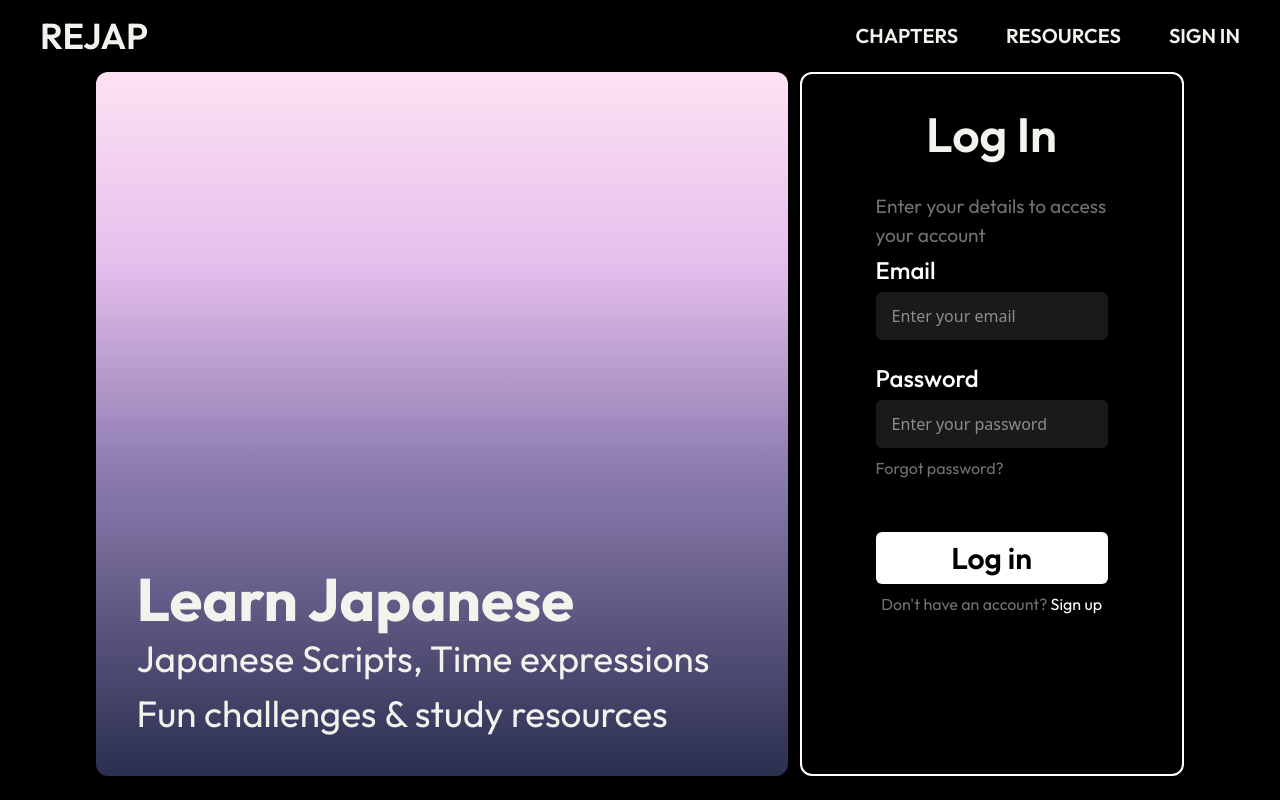
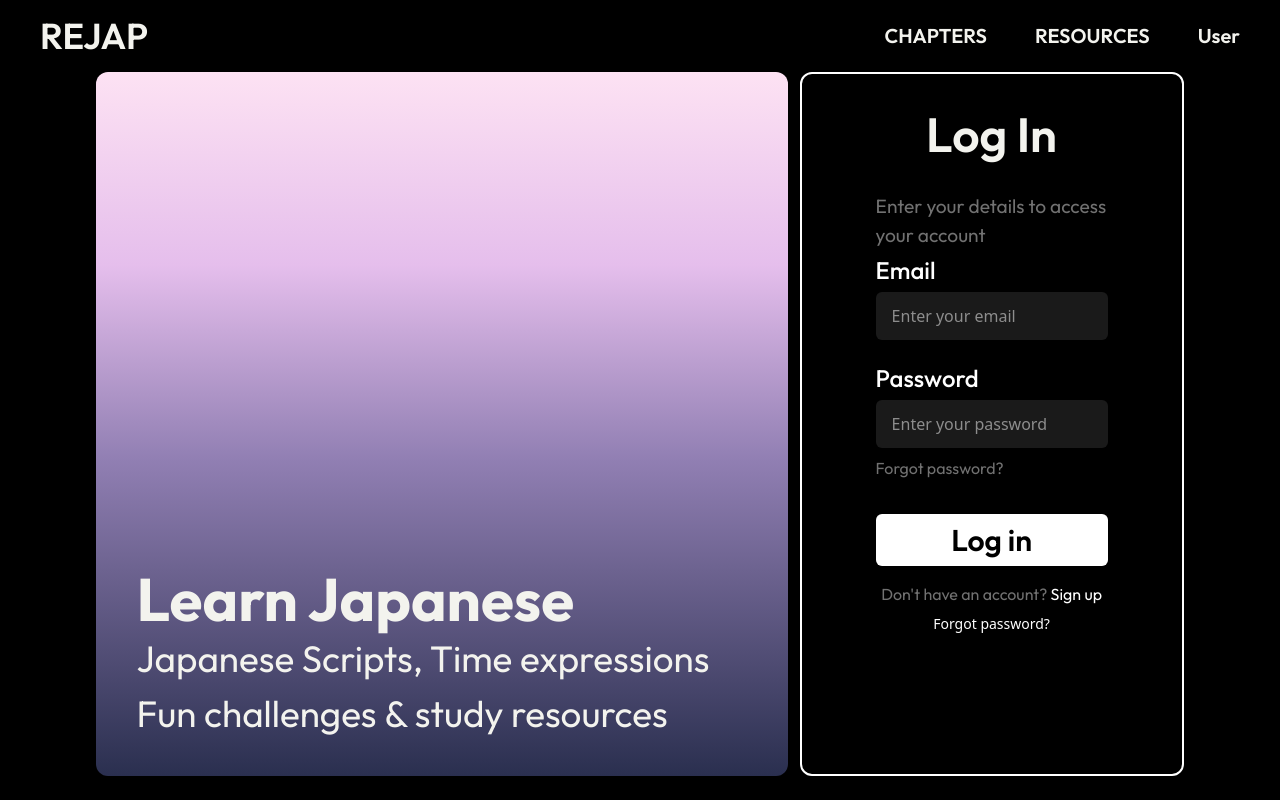
Before and after one commit to Kanishak-xd/rejap, a React (Vite) app: page /sign-in in a window 1280 px wide. Built offline with nearby package versions, Linux system fonts and the light colour scheme; no server answers; the database is empty; sample sign-in values are in the browser's storage; a web font is replaced by a local one.

Commit message:
implemented authentication working with firebase

```diff
--- a/src/components/Navbar.jsx
+++ b/src/components/Navbar.jsx
@@ -1,12 +1,57 @@
+import { useEffect, useState } from "react";
+import { Link } from "react-router-dom";
+import { auth } from "../firebase";
+import { onAuthStateChanged, signOut } from "firebase/auth";
+import { doc, getDoc } from "firebase/firestore";
+import { db } from "../firebase";
+
 export default function Navbar() {
+    const [username, setUsername] = useState(null);
+
+    useEffect(() => {
+        const unsubscribe = onAuthStateChanged(auth, async (user) => {
+            if (user) {
+                try {
+                    const docRef = doc(db, "users", user.uid);
+                    const docSnap = await getDoc(docRef);
+                    if (docSnap.exists()) {
+                        setUsername(docSnap.data().username || "User");
+                    } else {
+                        setUsername("User");
+                    }
+                } catch (err) {
+                    console.error("Failed to fetch username:", err);
+                    setUsername("User");
+                }
+            } else {
+                setUsername(null);
+            }
+        });
+
+        return () => unsubscribe();
+    }, []);
+
+    const handleLogout = async () => {
+        await signOut(auth);
+        setUsername(null);
+    };
+
     return (
-        <nav className="text-[#F3F3EE] font-outfit flex justify-between items-center px-10 py-4 fixed top-0 left-0 w-full z-99">
-            <a href="/" className="text-inherit text-4xl font-semibold">REJAP</a>
+        <nav className="text-[#F3F3EE] font-outfit flex justify-between items-center px-10 py-4 fixed top-0 left-0 w-full z-50 bg-[#000]">
+            <Link to="/" className="text-inherit text-4xl font-semibold">
+                REJAP
+            </Link>
             <ul className="text-xl font-semibold flex justify-between items-center gap-12">
-                <li><a href="/chapters">CHAPTERS</a></li>
-                <li><a href="/resources">RESOURCES</a></li>
-                <li><a href="/log-in">SIGN IN</a></li>
+                <li><Link to="/chapters">CHAPTERS</Link></li>
+                <li><Link to="/resources">RESOURCES</Link></li>
+                {username ? (
+                    <li className="flex items-center gap-4">
+                        <span>{username}</span>
+                    </li>
+                ) : (
+                    <li><Link to="/sign-in">SIGN IN</Link></li>
+                )}
             </ul>
         </nav>
-    )
+    );
 }
--- a/src/pages/SignIn/rightFrame/rightFrameComps/logInComps/logInEmail.jsx
+++ b/src/pages/SignIn/rightFrame/rightFrameComps/logInComps/logInEmail.jsx
@@ -1,11 +1,11 @@
 import React from 'react'
 
-export default function LogInEmail() {
+export default function LogInEmail({ email, setEmail }) {
   return (
     <div className='w-full h-[20%] flex flex-col justify-center items-start'>
       <h2 className='font-outfit font-medium text-[1.5rem] text-white cursor-default mb-1'>Email</h2>
       <input
-        type="text" placeholder="Enter your email"
+        type="text" placeholder="Enter your email" value={email} onChange={(e) => setEmail(e.target.value)}
         className="w-full px-4 h-12 rounded-md bg-[#1A1A1A] text-white focus:outline-none focus:ring-2 focus:ring-white"
       />
     </div>
--- a/src/pages/SignIn/rightFrame/rightFrameComps/logInComps/logInFooter.jsx
+++ b/src/pages/SignIn/rightFrame/rightFrameComps/logInComps/logInFooter.jsx
@@ -1,17 +1,24 @@
 import React from 'react'
 
-export default function LogInFooter({ setMode }) {
+export default function LogInFooter({ setMode, handleLogin, status }) {
   return (
     <div className='w-full h-[10%] flex flex-col justify-center items-center'>
-      <a href="#" className="w-full text-center mt-8 bg-white text-black font-outfit font-semibold text-3xl/13 rounded-md cursor-pointer hover:-translate-y-0.5 transition-transform duration-200 ease-in-out">
+      <button onClick={handleLogin} className="w-full text-center mt-8 bg-white text-black font-outfit font-semibold text-3xl/13 rounded-md cursor-pointer hover:-translate-y-0.5 transition-transform duration-200 ease-in-out">
         Log in
-      </a>
+      </button>
+      <p className="text-sm text-green-300 mt-2">{status}</p>
       <button
         onClick={() => setMode('signup')}
         className="font-outfit font-regular text-[1rem] mt-2 text-[#717171] cursor-pointer hover:underline transition-all"
       >
         Don't have an account? <span className="text-white">Sign up</span>
       </button>
+      <button
+        onClick={() => setMode('forgot')}
+        className="text-sm text-white mt-2 hover:underline"
+      >
+        Forgot password?
+      </button>
     </div>
   )
 }
--- a/src/pages/SignIn/rightFrame/rightFrameComps/logInComps/logInPwd.jsx
+++ b/src/pages/SignIn/rightFrame/rightFrameComps/logInComps/logInPwd.jsx
@@ -1,11 +1,11 @@
 import React from 'react'
 
-export default function LogInPwd() {
+export default function LogInPwd({ password, setPassword }) {
   return (
     <div className='w-full h-[26%] flex flex-col justify-start items-start'>
       <h2 className='font-outfit font-medium text-[1.5rem] text-white cursor-default mb-1'>Password</h2>
       <input
-        type="text" placeholder="Enter your password"
+        type="text" placeholder="Enter your password" value={password} onChange={(e) => setPassword(e.target.value)}
         className="w-full px-4 py-3 rounded-md bg-[#1A1A1A] text-white focus:outline-none focus:ring-2 focus:ring-white"
       />
       <h3 className='font-outfit font-regular text-[1rem] mt-2 text-[#717171] cursor-default'>Forgot password?</h3>
--- a/src/pages/SignIn/rightFrame/rightFrameComps/logInForm.jsx
+++ b/src/pages/SignIn/rightFrame/rightFrameComps/logInForm.jsx
@@ -1,16 +1,47 @@
-import React from 'react'
-import LogInHeader from './logInComps/LogInHeader'
-import LogInEmail from './logInComps/LogInEmail'
-import LogInPwd from './logInComps/LogInPwd'
-import LogInFooter from './logInComps/LogInFooter'
+import React, { useState } from 'react';
+import { signInWithEmailAndPassword } from 'firebase/auth';
+import { auth, db } from '../../../../firebase';
+import { doc, getDoc } from "firebase/firestore";
+
+import LogInHeader from './logInComps/LogInHeader';
+import LogInEmail from './logInComps/LogInEmail';
+import LogInPwd from './logInComps/LogInPwd';
+import LogInFooter from './logInComps/LogInFooter';
 
 export default function LogInForm({ setMode }) {
+    const [email, setEmail] = useState('');
+    const [password, setPassword] = useState('');
+    const [status, setStatus] = useState('');
+
+    const handleLogin = () => {
+        if (!email || !password) {
+            setStatus('❗ Please enter both email and password.');
+            return;
+        }
+
+        signInWithEmailAndPassword(auth, email, password)
+            .then(async (userCredential) => {
+                const user = userCredential.user;
+                const docRef = doc(db, "users", user.uid);
+                const docSnap = await getDoc(docRef);
+
+                if (docSnap.exists()) {
+                    const userData = docSnap.data();
+                    console.log("👤 Username:", userData.username);
+                }
+                setStatus('Logged in successfully!');
+            })
+            .catch((error) => {
+                setStatus(error.message);
+            });
+    };
+
     return (
         <div className='w-2/3 h-160 flex flex-col'>
             <LogInHeader />
-            <LogInEmail />
-            <LogInPwd />
-            <LogInFooter setMode={setMode} />
+            <LogInEmail email={email} setEmail={setEmail} />
+            <LogInPwd password={password} setPassword={setPassword} />
+            <LogInFooter setMode={setMode} handleLogin={handleLogin} status={status} />
         </div>
-    )
+    );
 }
--- a/src/pages/SignIn/rightFrame/rightFrameComps/signUpComps/signUpEmail.jsx
+++ b/src/pages/SignIn/rightFrame/rightFrameComps/signUpComps/signUpEmail.jsx
@@ -1,11 +1,11 @@
 import React from 'react'
 
-export default function SignUpEmail() {
+export default function SignUpEmail({ email, setEmail }) {
     return (
         <div className='w-full h-[20%] flex flex-col justify-center items-start'>
             <h2 className='font-outfit font-medium text-[1.5rem] text-white cursor-default mb-1'>Email</h2>
             <input
-                type="text" placeholder="Enter your email"
+                type="text" placeholder="Enter your email" value={email} onChange={(e) => setEmail(e.target.value)}
                 className="w-full px-4 mb-6 py-3 rounded-md bg-[#1A1A1A] text-white focus:outline-none focus:ring-2 focus:ring-white"
             />
         </div>
--- a/src/pages/SignIn/rightFrame/rightFrameComps/signUpComps/signUpPwd.jsx
+++ b/src/pages/SignIn/rightFrame/rightFrameComps/signUpComps/signUpPwd.jsx
@@ -1,11 +1,11 @@
 import React from 'react'
 
-export default function SignUpPwd() {
+export default function SignUpPwd({ password, setPassword }) {
     return (
         <div className='w-full h-[20%] flex flex-col justify-start items-start'>
             <h2 className='font-outfit font-medium text-[1.5rem] text-white cursor-default mb-1'>Password</h2>
             <input
-                type="text" placeholder="Enter your password"
+                type="text" placeholder="Enter your password" value={password} onChange={(e) => setPassword(e.target.value)}
                 className="w-full px-4 py-3 rounded-md bg-[#1A1A1A] text-white focus:outline-none focus:ring-2 focus:ring-white"
             />
             <h3 className='font-outfit font-regular text-[1rem] mt-2 text-[#717171] cursor-default'>Must be at least 8 characters</h3>
--- a/src/pages/SignIn/rightFrame/rightFrameComps/signUpComps/signUpUser.jsx
+++ b/src/pages/SignIn/rightFrame/rightFrameComps/signUpComps/signUpUser.jsx
@@ -1,11 +1,11 @@
 import React from 'react'
 
-export default function SignUpUser() {
+export default function SignUpUser({ username, setUsername }) {
     return (
         <div className='w-full h-[20%] flex flex-col justify-center items-start'>
             <h2 className='font-outfit font-medium text-[1.5rem] text-white cursor-default mb-1'>Username</h2>
             <input
-                type="text" placeholder="Enter your username"
+                type="text" placeholder="Enter your username" value={username} onChange={(e) => setUsername(e.target.value)}
                 className="w-full px-4 py-3 rounded-md bg-[#1A1A1A] text-white focus:outline-none focus:ring-2 focus:ring-white"
             />
         </div>
--- a/src/pages/SignIn/rightFrame/rightFrameComps/signUpForm.jsx
+++ b/src/pages/SignIn/rightFrame/rightFrameComps/signUpForm.jsx
@@ -1,18 +1,56 @@
-import React from 'react'
-import SignUpHeader from './signUpComps/signUpHeader'
-import SignUpEmail from './signUpComps/signUpEmail'
-import SignUpUser from './signUpComps/signUpUser'
-import SignUpPwd from './signUpComps/signUpPwd'
-import SignUpFooter from './signUpComps/signUpFooter'
+import React, { useState } from 'react';
+import { createUserWithEmailAndPassword, updateProfile, signOut } from "firebase/auth";
+import { doc, setDoc } from "firebase/firestore";
+import { auth, db } from '../../../../firebase';
+
+import SignUpHeader from './signUpComps/signUpHeader';
+import SignUpEmail from './signUpComps/signUpEmail';
+import SignUpUser from './signUpComps/SignUpUser';
+import SignUpPwd from './signUpComps/SignUpPwd';
+import SignUpFooter from './signUpComps/SignUpFooter';
 
 export default function SignUpForm({ setMode }) {
+    const [username, setUsername] = useState('');
+    const [email, setEmail] = useState('');
+    const [password, setPassword] = useState('');
+    const [status, setStatus] = useState('');
+
+    const handleSignUp = () => {
+        if (!username || !email || !password) {
+            setStatus("All fields are required");
+            return;
+        }
+
+        createUserWithEmailAndPassword(auth, email, password)
+            .then((userCredential) => {
+                const user = userCredential.user;
+
+                // Store username in Firestore
+                return setDoc(doc(db, "users", user.uid), {
+                    username: username,
+                    email: user.email,
+                    createdAt: new Date()
+                }).then(() => {
+                    // Sign out user after storing username
+                    return signOut(auth);
+                });
+            })
+            .then(() => {
+                setStatus("Account created. Please log in.");
+                setMode('login');
+            })
+            .catch((err) => {
+                setStatus(err.message);
+            });
+    };
+
     return (
         <div className='w-2/3 h-160 flex flex-col'>
             <SignUpHeader />
-            <SignUpUser />
-            <SignUpEmail />
-            <SignUpPwd />
-            <SignUpFooter setMode={setMode} />
+            <SignUpUser username={username} setUsername={setUsername} />
+            <SignUpEmail email={email} setEmail={setEmail} />
+            <SignUpPwd password={password} setPassword={setPassword} />
+            <SignUpFooter handleSignUp={handleSignUp} setMode={setMode} status={status} />
         </div>
-    )
+    );
 }
```
Also changed, not shown: src/pages/SignIn/rightFrame/rightFrameComps/signUpComps/signUpFooter.jsx (+8 -4 lines).
